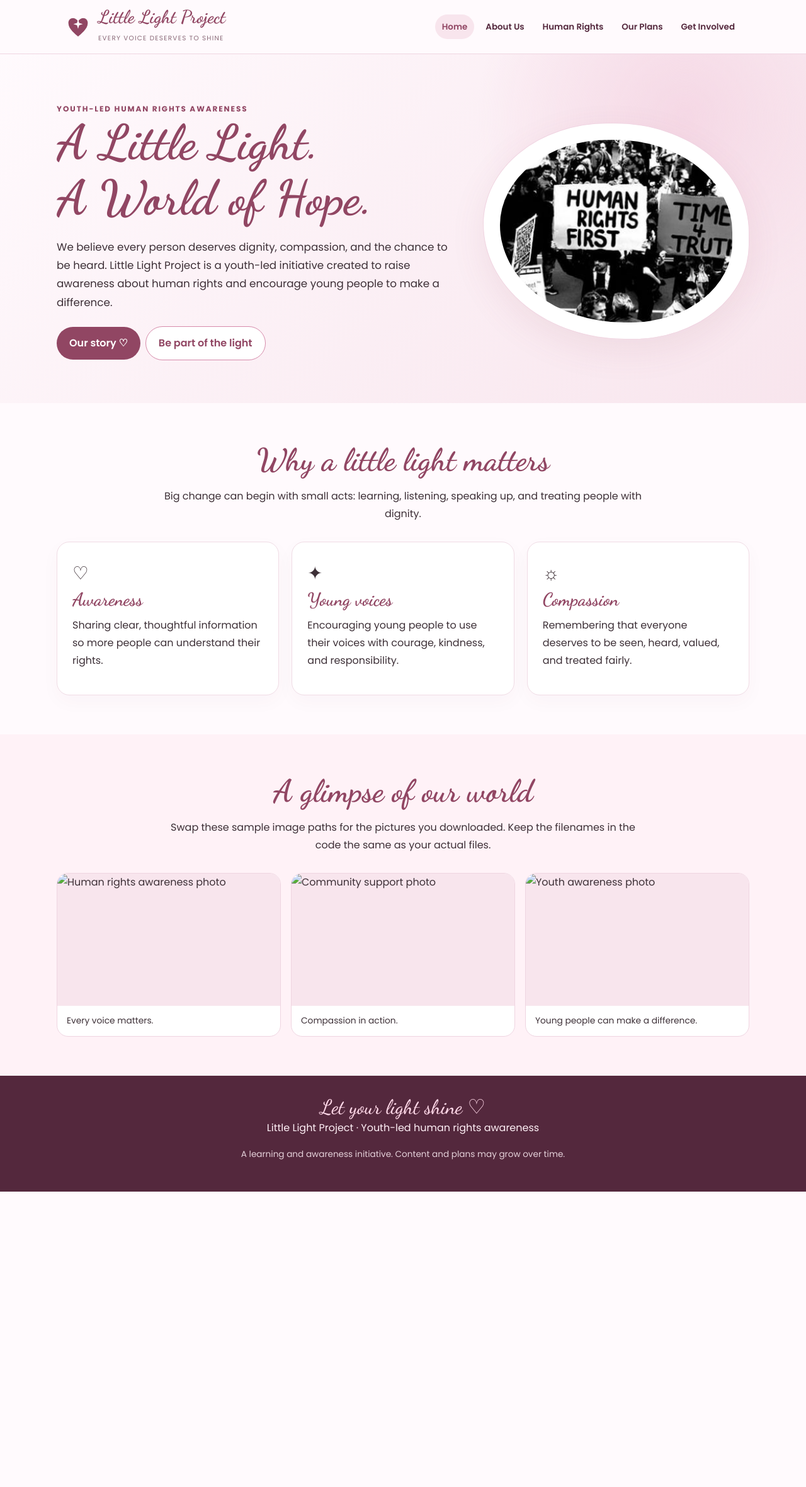
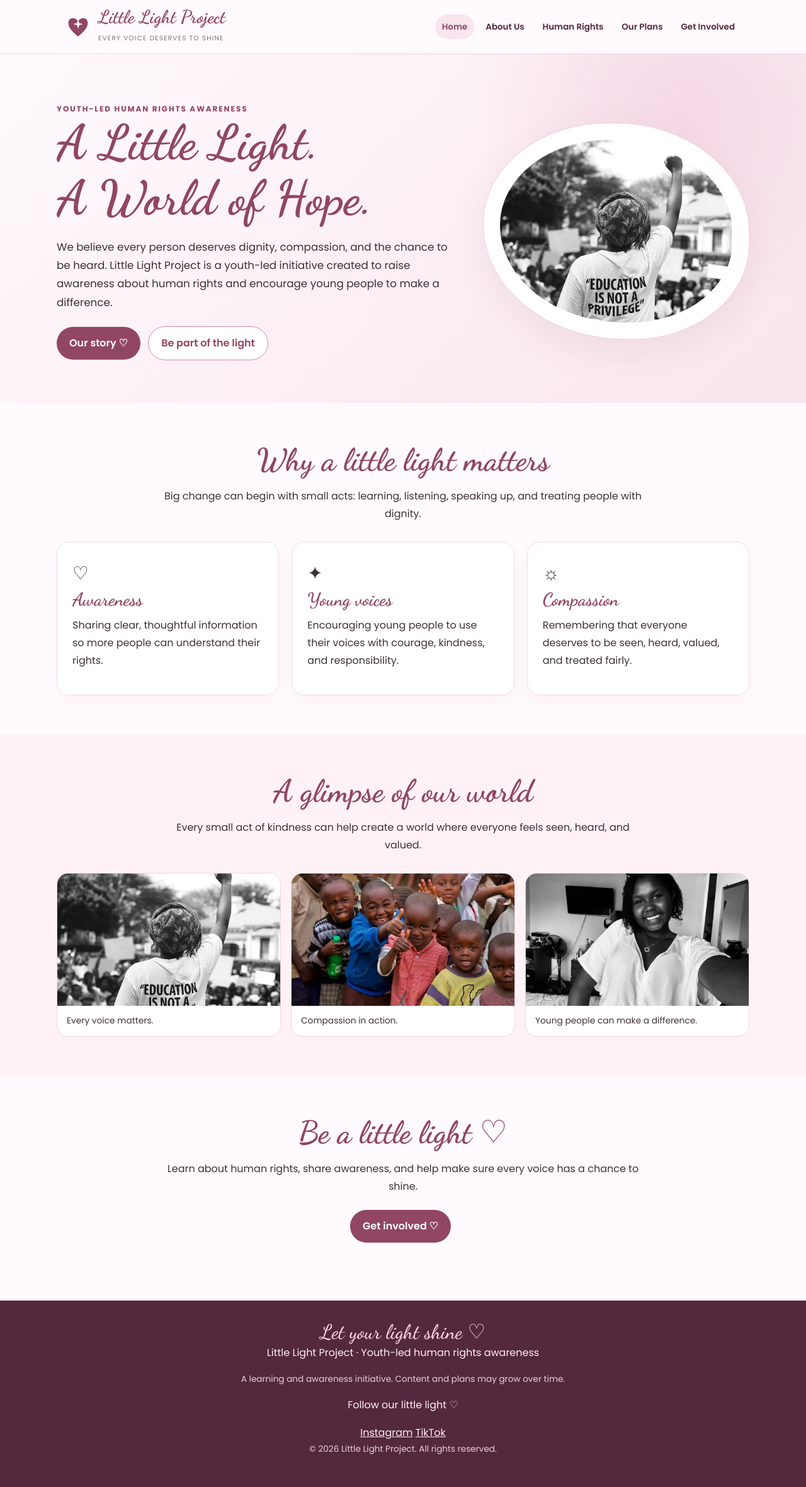
Before and after one commit to nitta-crypto/Little-Light-Project, a plain HTML site: page index.html in a window 1280 px wide. Shown: the whole page at 63% size. Before the commit the page ends 1892 px from the top, so only its background shows below. Drawn offline with Linux system fonts and the light colour scheme.

Commit message:
Refactor index.html for SEO and accessibility
Added meta description and favicon link. Updated image paths and alt texts for better accessibility. Enhanced structure for improved readability.

```diff
--- a/index.html
+++ b/index.html
@@ -1,7 +1,217 @@
-<!doctype html>
-<html lang="en"><head><meta charset="utf-8"><meta name="viewport" content="width=device-width, initial-scale=1"><title>Little Light Project</title><link rel="stylesheet" href="styles.css"></head><body>
-<header class="site-header"><div class="nav-wrap"><a class="brand" href="index.html"><svg viewBox="0 0 100 100" aria-hidden="true"><path d="M50 84C42 76 15 58 15 35 15 17 37 10 50 29 63 10 85 17 85 35 85 58 58 76 50 84Z" fill="#914663"/><path d="M50 22l4 13 13 4-13 4-4 13-4-13-13-4 13-4z" fill="#fffafd"/></svg><span><span class="brand-name">Little Light Project</span><br><span class="brand-tag">Every voice deserves to shine</span></span></a><nav><a class="active" href="index.html">Home</a><a href="about.html">About Us</a><a href="human-rights.html">Human Rights</a><a href="plans.html">Our Plans</a><a href="get-involved.html">Get Involved</a></nav></div></header>
-<main><section class="hero"><div class="container hero-grid"><div><div class="eyebrow">Youth-led human rights awareness</div><h1>A Little Light.<br>A World of Hope.</h1><p>We believe every person deserves dignity, compassion, and the chance to be heard. Little Light Project is a youth-led initiative created to raise awareness about human rights and encourage young people to make a difference.</p><a class="button" href="about.html">Our story ♡</a><a class="button secondary" href="get-involved.html">Be part of the light</a></div><div class="hero-art"><img src="activists.jpeg"> </div></div></section>
-<section class="section"><div class="container"><div class="section-head"><h2 class="script">Why a little light matters</h2><p>Big change can begin with small acts: learning, listening, speaking up, and treating people with dignity.</p></div><div class="cards"><article class="card"><div class="emoji">♡</div><h3>Awareness</h3><p>Sharing clear, thoughtful information so more people can understand their rights.</p></article><article class="card"><div class="emoji">✦</div><h3>Young voices</h3><p>Encouraging young people to use their voices with courage, kindness, and responsibility.</p></article><article class="card"><div class="emoji">☼</div><h3>Compassion</h3><p>Remembering that everyone deserves to be seen, heard, valued, and treated fairly.</p></article></div></div></section>
-<section class="section soft"><div class="container"><div class="section-head"><h2 class="script">A glimpse of our world</h2><p>Swap these sample image paths for the pictures you downloaded. Keep the filenames in the code the same as your actual files.</p></div><div class="gallery"><figure><img src="images/community1.jpg" alt="Human rights awareness photo"><figcaption>Every voice matters.</figcaption></figure><figure><img src="images/community2.jpg" alt="Community support photo"><figcaption>Compassion in action.</figcaption></figure><figure><img src="images/community3.jpg" alt="Youth awareness photo"><figcaption>Young people can make a difference.</figcaption></figure></div></div></section></main>
-<footer class="site-footer"><div class="container"><div class="script">Let your light shine ♡</div><p>Little Light Project · Youth-led human rights awareness</p><p class="small">A learning and awareness initiative. Content and plans may grow over time.</p></div></footer></body></html>
+<!DOCTYPE html>
+<html lang="en">
+<head>
+  <meta charset="UTF-8">
+  <meta name="viewport" content="width=device-width, initial-scale=1">
+
+  <title>Little Light Project</title>
+  <meta name="description" content="Little Light Project is a youth-led human rights awareness initiative. Every voice deserves to shine.">
+
+  <link rel="stylesheet" href="./styles.css">
+  <link rel="icon" href="./logo.svg" type="image/svg+xml">
+</head>
+
+<body class="home-page">
+
+  <header class="site-header">
+    <div class="nav-wrap">
+
+      <a class="brand" href="./index.html" aria-label="Little Light Project home">
+        <svg viewBox="0 0 100 100" aria-hidden="true">
+          <path d="M50 84C42 76 15 58 15 35 15 17 37 10 50 29 63 10 85 17 85 35 85 58 58 76 50 84Z" fill="#914663"/>
+          <path d="M50 22l4 13 13 4-13 4-4 13-4-13-13-4 13-4z" fill="#fffafd"/>
+        </svg>
+
+        <span>
+          <span class="brand-name">Little Light Project</span>
+          <br>
+          <span class="brand-tag">Every voice deserves to shine</span>
+        </span>
+      </a>
+
+      <nav aria-label="Main navigation">
+        <a class="active" href="./index.html">Home</a>
+        <a href="./about.html">About Us</a>
+        <a href="./human-rights.html">Human Rights</a>
+        <a href="./plans.html">Our Plans</a>
+        <a href="./get-involved.html">Get Involved</a>
+      </nav>
+
+    </div>
+  </header>
+
+  <main>
+
+    <!-- HOMEPAGE HERO -->
+    <section class="hero">
+      <div class="container hero-grid">
+
+        <div>
+          <div class="eyebrow">Youth-led human rights awareness</div>
+
+          <h1>A Little Light.<br>A World of Hope.</h1>
+
+          <p>
+            We believe every person deserves dignity, compassion,
+            and the chance to be heard. Little Light Project is a
+            youth-led initiative created to raise awareness about
+            human rights and encourage young people to make a difference.
+          </p>
+
+          <a class="button" href="./about.html">Our story ♡</a>
+          <a class="button secondary" href="./get-involved.html">
+            Be part of the light
+          </a>
+        </div>
+
+        <div class="hero-art">
+          <img
+            src="./community8.JPG"
+            alt="Community members coming together"
+            onerror="this.style.display='none'"
+          >
+        </div>
+
+      </div>
+    </section>
+
+    <!-- OUR VALUES -->
+    <section class="section">
+      <div class="container">
+
+        <div class="section-head">
+          <h2 class="script">Why a little light matters</h2>
+          <p>
+            Big change can begin with small acts: learning, listening,
+            speaking up, and treating people with dignity.
+          </p>
+        </div>
+
+        <div class="cards">
+
+          <article class="card">
+            <div class="emoji">♡</div>
+            <h3>Awareness</h3>
+            <p>
+              Sharing clear, thoughtful information so more people
+              can understand their rights.
+            </p>
+          </article>
+
+          <article class="card">
+            <div class="emoji">✦</div>
+            <h3>Young voices</h3>
+            <p>
+              Encouraging young people to use their voices with
+              courage, kindness, and responsibility.
+            </p>
+          </article>
+
+          <article class="card">
+            <div class="emoji">☼</div>
+            <h3>Compassion</h3>
+            <p>
+              Remembering that everyone deserves to be seen,
+              heard, valued, and treated fairly.
+            </p>
+          </article>
+
+        </div>
+      </div>
+    </section>
+
+    <!-- COMMUNITY GALLERY -->
+    <section class="section soft">
+      <div class="container">
+
+        <div class="section-head">
+          <h2 class="script">A glimpse of our world</h2>
+          <p>
+            Every small act of kindness can help create a world
+            where everyone feels seen, heard, and valued.
+          </p>
+        </div>
+
+        <div class="gallery">
+
+          <figure>
+            <img
+              src="./community8.JPG"
+              alt="Community and awareness"
+              onerror="this.style.display='none'"
+            >
+            <figcaption>Every voice matters.</figcaption>
+          </figure>
+
+          <figure>
+            <img
+              src="./kids.jpeg"
+              alt="Children and community"
+              onerror="this.style.display='none'"
+            >
+            <figcaption>Compassion in action.</figcaption>
+          </figure>
+
+          <figure>
+            <img
+              src="./Director.JPG"
+              alt="Little Light Project director"
+              onerror="this.style.display='none'"
+            >
+            <figcaption>Young people can make a difference.</figcaption>
+          </figure>
+
+        </div>
+      </div>
+    </section>
+
+    <!-- CALL TO ACTION -->
+    <section class="section">
+      <div class="container section-head">
+        <h2 class="script">Be a little light ♡</h2>
+        <p>
+          Learn about human rights, share awareness, and help
+          make sure every voice has a chance to shine.
+        </p>
+        <a class="button" href="./get-involved.html">Get involved ♡</a>
+      </div>
+    </section>
+
+  </main>
+
+  <footer class="site-footer">
+    <div class="container">
+
+      <div class="script">Let your light shine ♡</div>
+
+      <p>Little Light Project · Youth-led human rights awareness</p>
+
+      <p class="small">
+        A learning and awareness initiative. Content and plans may grow over time.
+      </p>
+
+      <div class="social-links">
+        <p>Follow our little light ♡</p>
+
+        <a
+          href="https://www.instagram.com/Little.Light._Project/"
+          target="_blank"
+          rel="noopener noreferrer"
+        >Instagram</a>
+
+        <a
+          href="https://www.tiktok.com/@little.light.project"
+          target="_blank"
+          rel="noopener noreferrer"
+        >TikTok</a>
+      </div>
+
+      <p class="small">
+        © 2026 Little Light Project. All rights reserved.
+      </p>
+
+    </div>
+  </footer>
+
+</body>
+</html>
```
